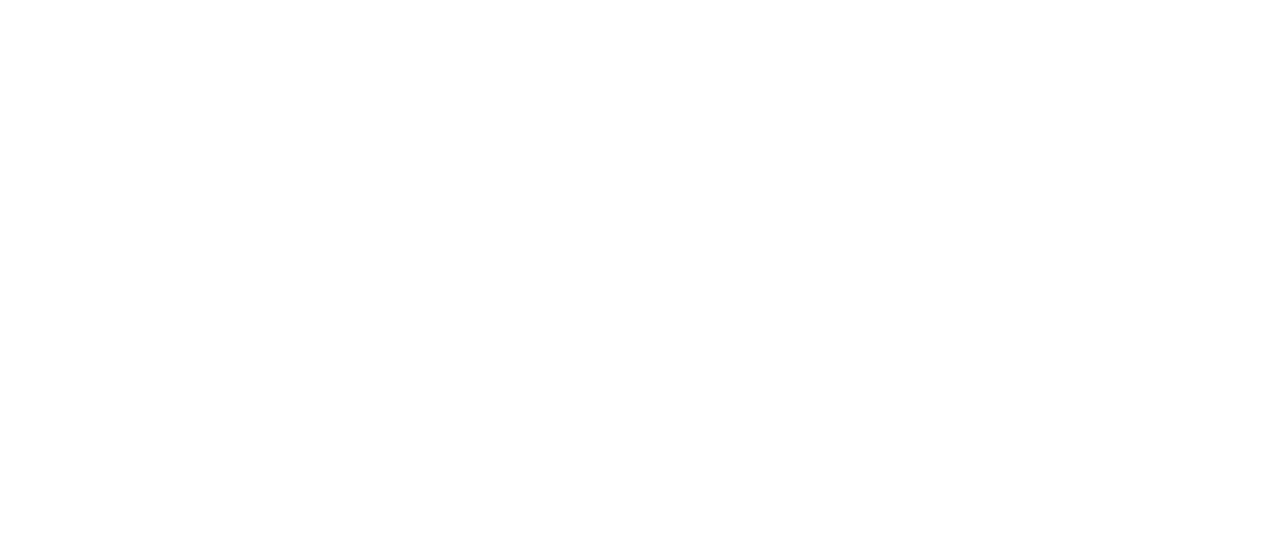
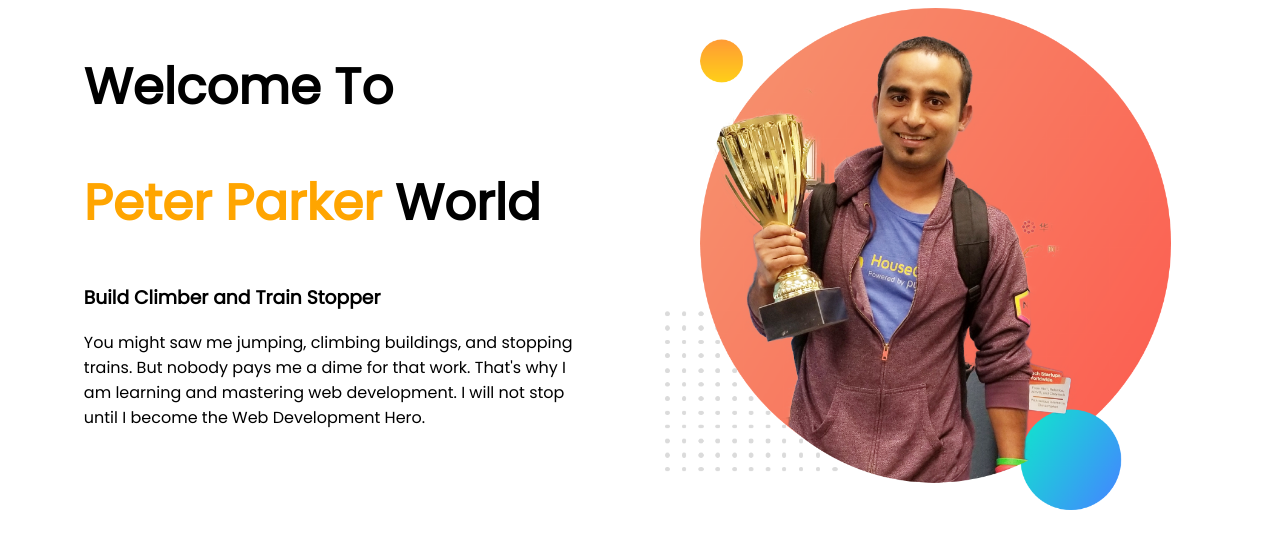
Before and after one commit to AbdurRazzakFarhad/web-portfolio, a plain HTML site: page index.html in a window 1280 px wide. Drawn offline with Linux system fonts and the light colour scheme.

Commit message:
added pic

```diff
--- a/index.html
+++ b/index.html
@@ -5,10 +5,21 @@
     <meta charset="UTF-8">
     <meta name="viewport" content="width=device-width, initial-scale=1.0">
     <title>Document</title>
+    <link rel="preconnect" href="https://fonts.gstatic.com">
+    <link href="https://fonts.googleapis.com/css2?family=Poppins&display=swap" rel="stylesheet">
+    <link rel="stylesheet" href="style.css">
 </head>
 
 <body>
-
+    <section>
+        <div class="half-path">
+            <h1>Welcome To</h1>
+            <h1> <span class="name-highlight">Peter Parker</span> World</h1>
+            <h3>Build Climber and Train Stopper</h3>
+            <p>You might saw me jumping, climbing buildings, and stopping trains. But nobody pays me a dime for that work. That's why I am learning and mastering web development. I will not stop until I become the Web Development Hero.</p>
+        </div>
+        <div class="half-path"><img src="images/jhankar.png" alt=""></div>
+    </section>
 </body>
 
 </html>
--- a/style.css
+++ b/style.css
@@ -0,0 +1,22 @@
+        body {
+            font-family: 'Poppins', sans-serif;
+        }
+
+        h1 {
+            font-size: 50px;
+        }
+
+        .name-highlight {
+            color: orange;
+        }
+
+        .half-path {
+            width: 40%;
+            float: left;
+            margin-left: 5%;
+            padding-left: 1%;
+        }
+
+        .half-path img {
+            width: 100%;
+        }
```
